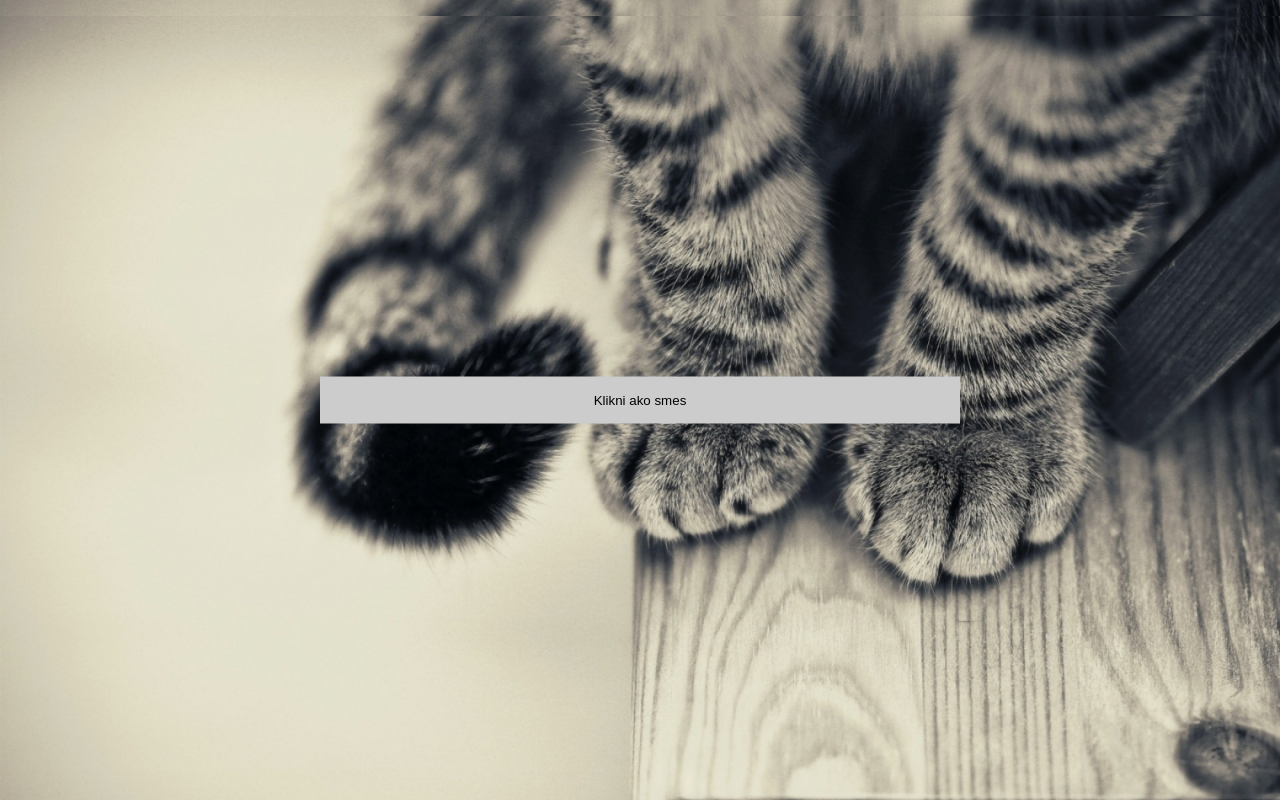
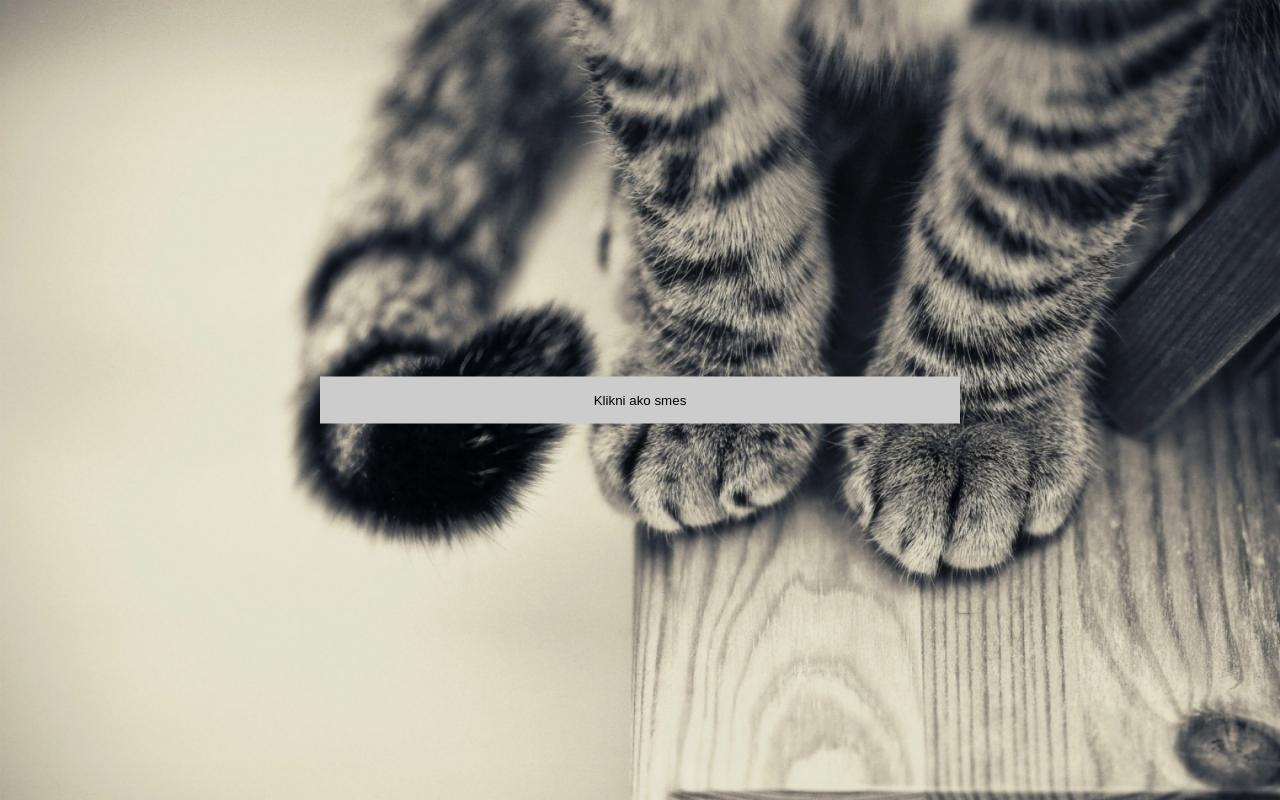
Before and after one commit to milanzivanov/css3-jquery-staff, a plain HTML site: page Vanilla_JavaScript_Modal-With-CSS-display/index.html in a window 1280 px wide. Drawn offline with Linux system fonts and the light colour scheme.

Commit message:
fixed bg bug

```diff
--- a/Vanilla_JavaScript_Modal-With-CSS-display/main.css
+++ b/Vanilla_JavaScript_Modal-With-CSS-display/main.css
@@ -6,8 +6,9 @@ body, html {
     background-size: cover;
     background-position: center;
     background-repeat: no-repeat;
-    height: 99%;
+    height: 100%;
     width: 100%;
+    overflow: hidden;
 }
 
 h1 {
```
